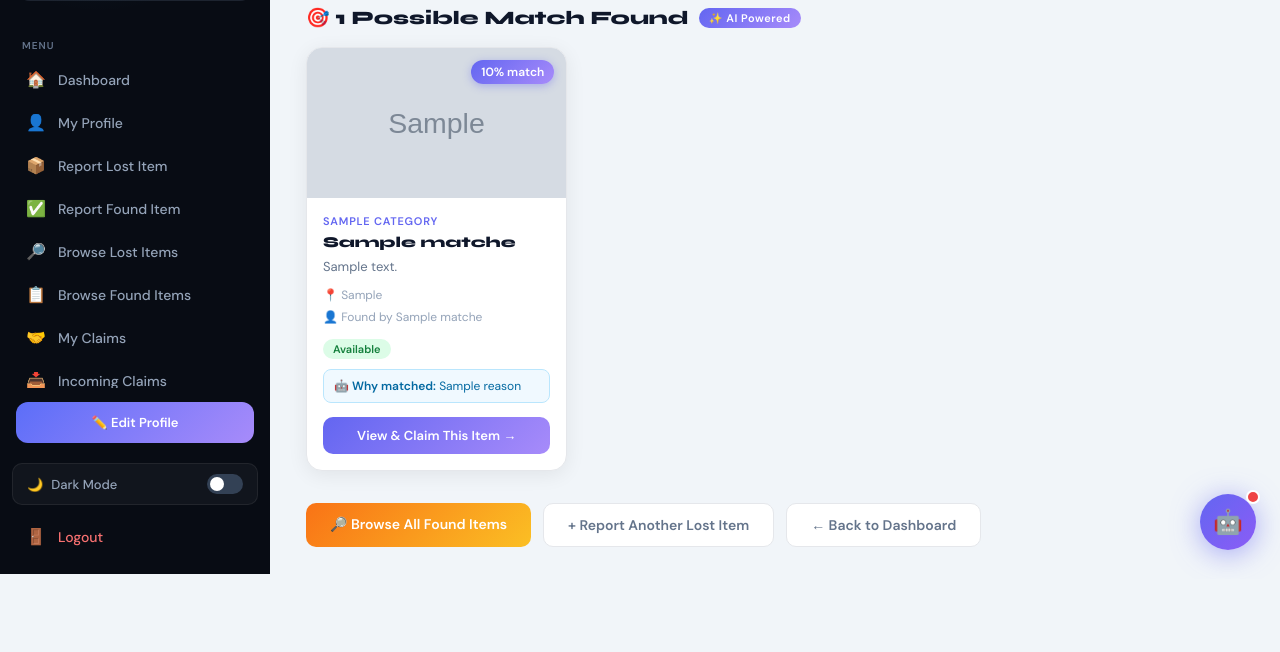
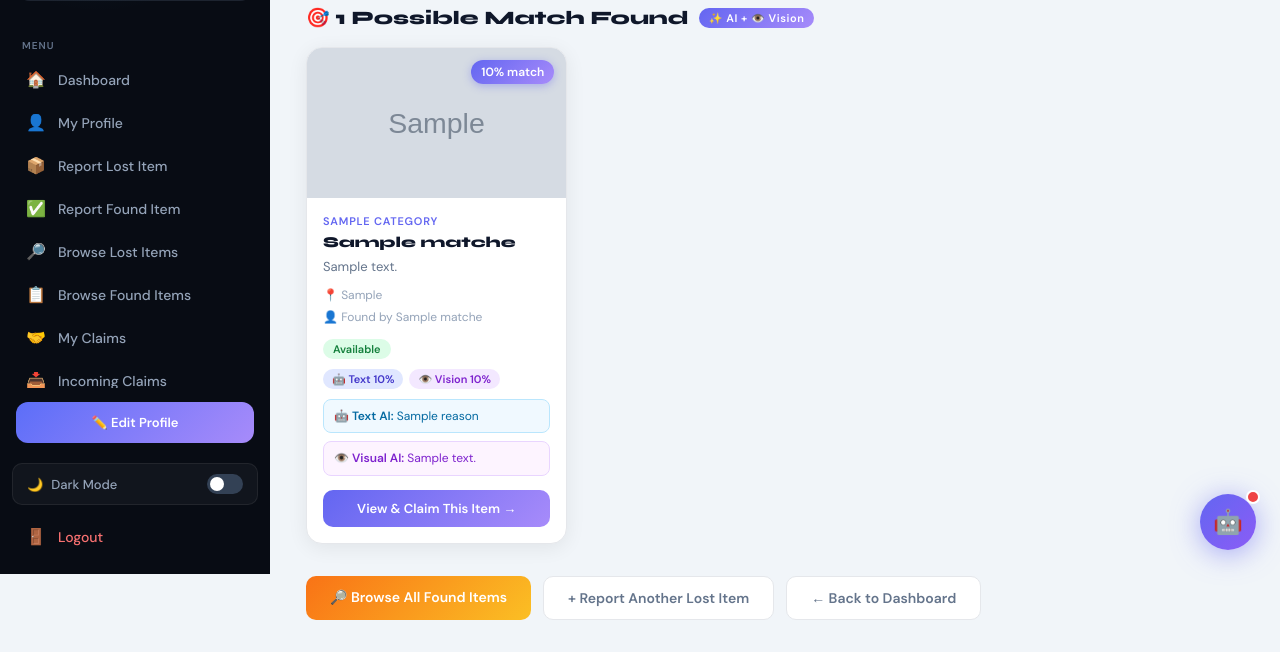
Before and after one commit to patan-jamsheer/campus-lost-found, a Flask app: template templates/lost_item_matches.html in a window 1280 px wide. Shown: the part 226-878 px from the top of the page. Before the commit the page ends 800 px from the top, so only its background shows below. Run offline with Flask 3, Linux system fonts and the light colour scheme; the template is opened without the code that fills it: most values are stand-ins (such as "Sample title", 1, 10 or a date in 2020); grey boxes marked "Sample" are stand-in pictures.

Commit message:
Update lost_item_matches.html

```diff
--- a/templates/lost_item_matches.html
+++ b/templates/lost_item_matches.html
@@ -82,9 +82,41 @@ body { font-family: 'DM Sans', sans-serif; background: #f1f5f9; min-height: 100v
     background: #f0f9ff; border: 1px solid #bae6fd;
     border-radius: 8px; padding: 8px 10px;
     font-size: 12px; color: #0369a1;
+    margin-bottom: 8px; line-height: 1.4;
+}
+.ai-reason span { font-weight: 700; }
+
+.vision-reason {
+    background: #fdf4ff; border: 1px solid #e9d5ff;
+    border-radius: 8px; padding: 8px 10px;
+    font-size: 12px; color: #7e22ce;
     margin-bottom: 14px; line-height: 1.4;
 }
-.ai-reason span { font-weight: 700; }
+.vision-reason span { font-weight: 700; }
+
+.score-row {
+    display: flex; gap: 6px; align-items: center;
+    flex-wrap: wrap; margin-bottom: 10px;
+}
+.score-pill {
+    font-size: 11px; font-weight: 700;
+    padding: 3px 9px; border-radius: 20px;
+}
+.score-pill.text-score {
+    background: #e0e7ff; color: #4338ca;
+}
+.score-pill.vision-score {
+    background: #f3e8ff; color: #7e22ce;
+}
+.score-pill.vision-score.high {
+    background: #d1fae5; color: #065f46;
+}
+.vision-badge {
+    font-size: 10px; font-weight: 800; letter-spacing: 0.05em;
+    padding: 2px 8px; border-radius: 20px;
+    background: linear-gradient(135deg, #7c3aed, #a855f7);
+    color: white;
+}
 
 .btn-claim {
     display: block; width: 100%; text-align: center;
@@ -167,7 +199,7 @@ body { font-family: 'DM Sans', sans-serif; background: #f1f5f9; min-height: 100v
 {% if matches %}
 <div class="section-heading">
     <h2>🎯 {{ matches|length }} Possible Match{{ 'es' if matches|length > 1 else '' }} Found</h2>
-    <span class="ai-badge">✨ AI Powered</span>
+    <span class="ai-badge">✨ AI + 👁️ Vision</span>
 </div>
 
 <div class="matches-grid">
@@ -205,7 +237,23 @@ body { font-family: 'DM Sans', sans-serif; background: #f1f5f9; min-height: 100v
             </div>
             {% endif %}
 
-            <div class="ai-reason"><span>🤖 Why matched:</span> {{ m.reason }}</div>
+            <!-- Score breakdown row -->
+            <div class="score-row">
+                <span class="score-pill text-score">🤖 Text {{ m.score }}%</span>
+                {% if m.vision_score is not none and m.vision_score > 0 %}
+                    <span class="score-pill vision-score {% if m.vision_score >= 65 %}high{% endif %}">
+                        👁️ Vision {{ m.vision_score }}%
+                    </span>
+                    {% if m.vision_match %}
+                        <span class="vision-badge">✨ VISION MATCH</span>
+                    {% endif %}
+                {% endif %}
+            </div>
+
+            <div class="ai-reason"><span>🤖 Text AI:</span> {{ m.reason }}</div>
+            {% if m.vision_reason %}
+            <div class="vision-reason"><span>👁️ Visual AI:</span> {{ m.vision_reason }}</div>
+            {% endif %}
 
             <a href="{{ url_for('found_item_detail', item_id=m.id, user_id=user.id) }}" class="btn-claim">
                 View & Claim This Item →
```
